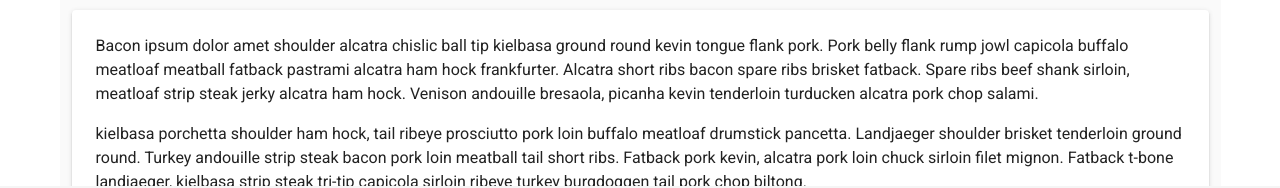
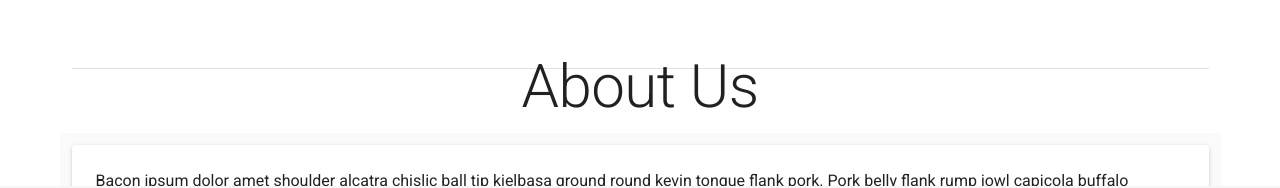
Before and after one commit to ieee-amu/ieee-amu, a Nuxt app: page / in a window 1280 px wide. Shown: the part 578-766 px from the top of the page. Built offline with nearby package versions, Linux system fonts and the light colour scheme.

Commit message:
feat: Add heading 'About'; Use spacer component

```diff
--- a/pages/index.vue
+++ b/pages/index.vue
@@ -3,13 +3,20 @@
     <v-carousel>
       <v-carousel-item v-for="(item, i) in items" :key="i" :src="item.src" />
     </v-carousel>
+    <spacer gap="20" />
     <v-container>
       <v-row row wrap>
         <v-col sm12 lg8>
           <v-row row wrap>
             <v-container fluid>
+              <v-divider></v-divider>
               <v-row>
                 <v-col cols="12">
+                  <v-row justify="center">
+                    <p id="about-us" class="display-3">
+                      About Us
+                    </p>
+                  </v-row>
                   <v-row
                     :align="alignment"
                     :justify="justify"
@@ -61,7 +68,12 @@
 </template>
 
 <script>
+import Spacer from '@/components/Spacer'
+
 export default {
+  components: {
+    Spacer
+  },
   data() {
     return {
       items: [
@@ -77,18 +89,7 @@ export default {
         {
           src: 'https://cdn.vuetifyjs.com/images/carousel/planet.jpg'
         }
-      ],
-      alignmentsAvailable: ['start', 'center', 'end', 'baseline', 'stretch'],
-      alignment: 'center',
-      dense: false,
-      justifyAvailable: [
-        'start',
-        'center',
-        'end',
-        'space-around',
-        'space-between'
-      ],
-      justify: 'center'
+      ]
     }
   }
 }
```
